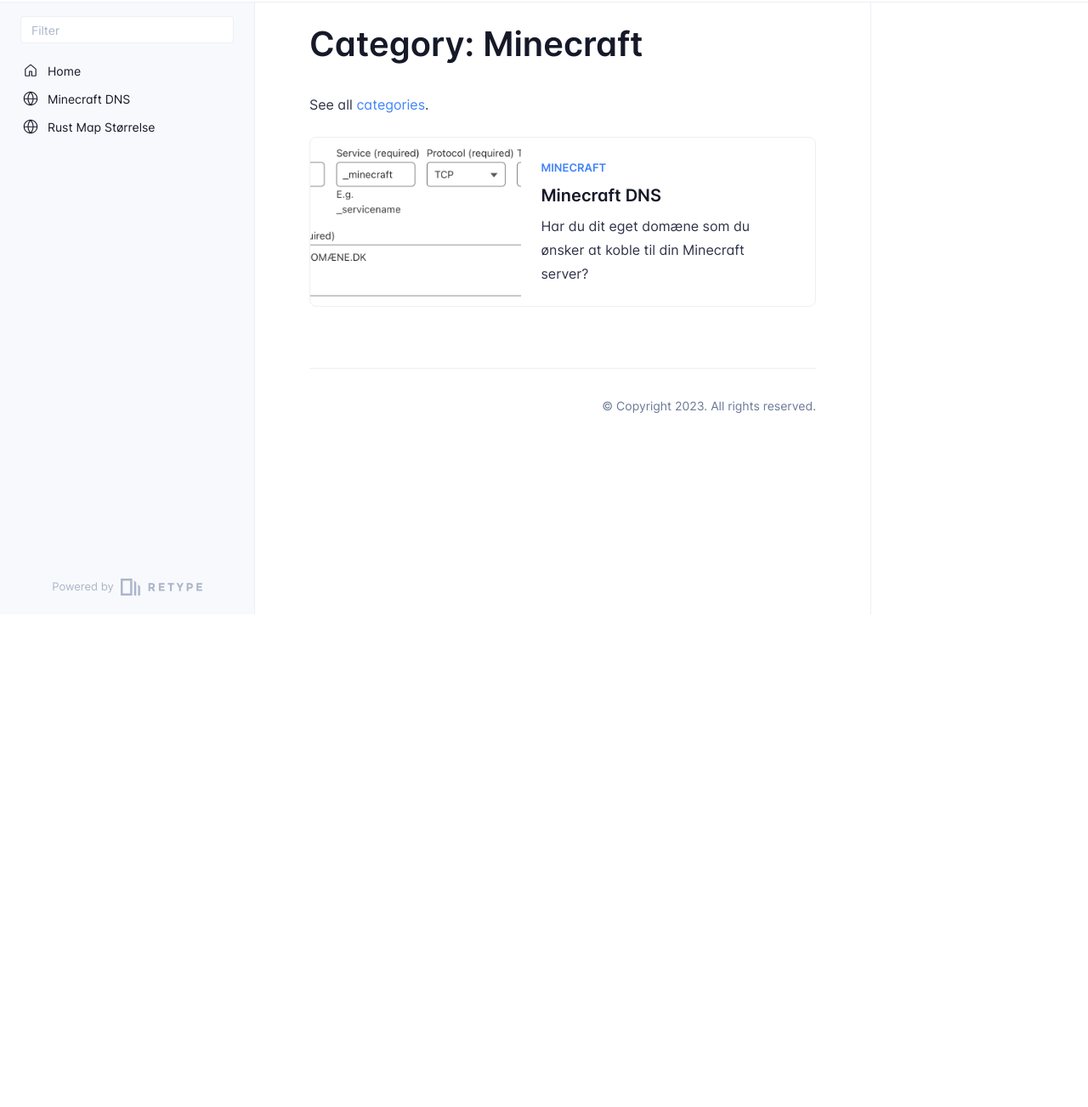
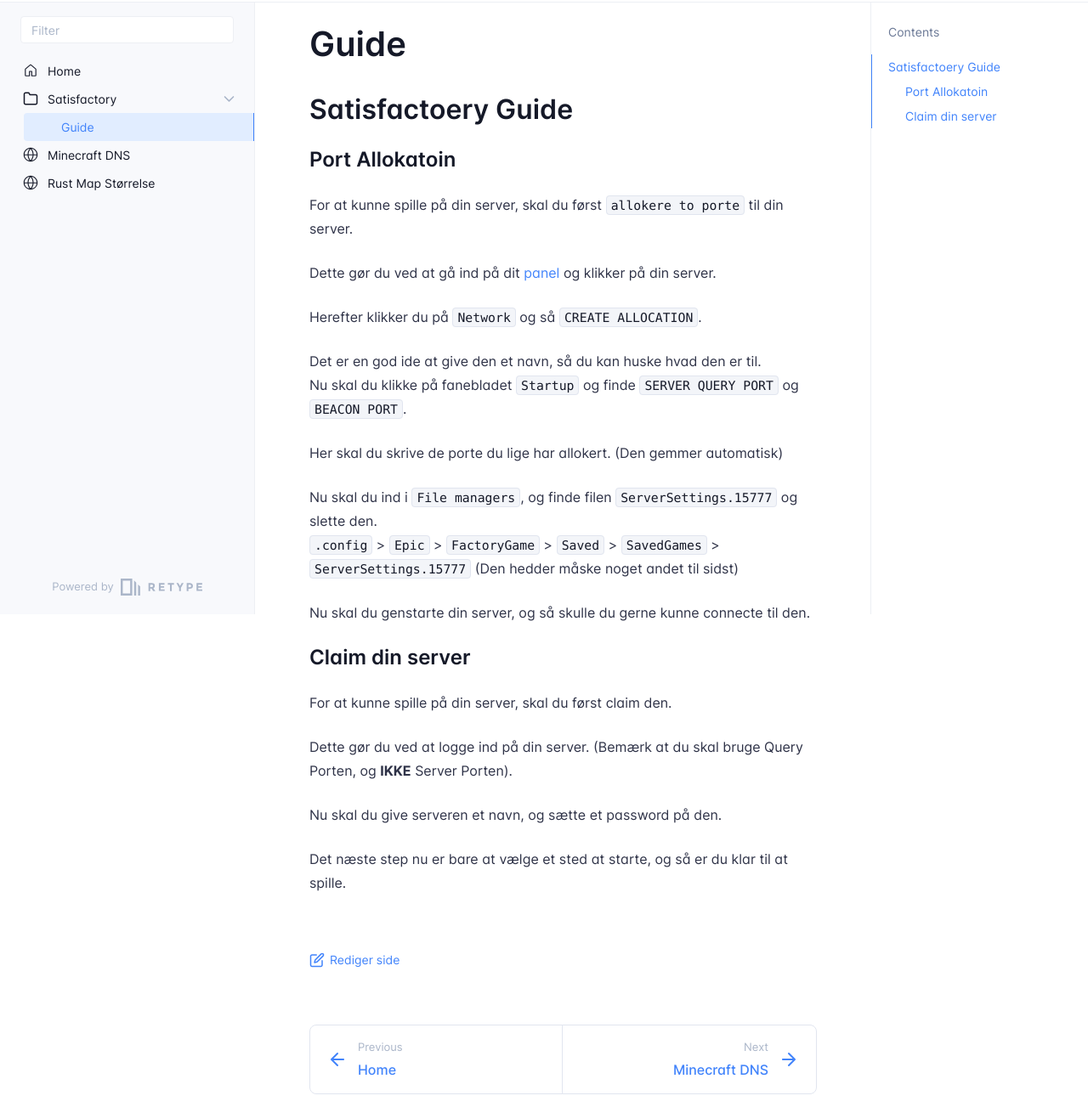
Before and after one commit to DenDanskeMine/Danbyte-Wiki, a plain HTML site: page satisfactory/guide/index.html in a window 1280 px wide. Shown: the part 77-1380 px from the top of the page at 85% size. Before the commit the page ends 800 px from the top, so only its background shows below. Drawn offline with Linux system fonts and the light colour scheme.

Commit message:
Refreshes Retype-generated documentation.
Process triggered by DenDanskeMine.

```diff
--- a/404.html
+++ b/404.html
@@ -3,7 +3,7 @@
 <head>
     <meta charset="UTF-8">
     <meta name="viewport" content="width=device-width,initial-scale=1">
-    <meta name="turbo-cache-control" content="no-cache" data-turbo-track="reload" data-track-token="3.5.0.749566471661">
+    <meta name="turbo-cache-control" content="no-cache" data-turbo-track="reload" data-track-token="3.5.0.749684686826">
 
     <!-- See retype.com -->
     <meta name="generator" content="Retype 3.5.0">
@@ -27,11 +27,11 @@
 
     <script data-cfasync="false">(function () { var el = document.documentElement, m = localStorage.getItem("doc_theme"), wm = window.matchMedia; if (m === "dark" || (!m && wm && wm("(prefers-color-scheme: dark)").matches)) { el.classList.add("dark") } else { el.classList.remove("dark") } })();</script>
 
-    <link href="/resources/css/retype.css?v=3.5.0.749566471661" rel="stylesheet">
+    <link href="/resources/css/retype.css?v=3.5.0.749684686826" rel="stylesheet">
 
-    <script data-cfasync="false" src="/resources/js/config.js?v=3.5.0.749566471661" data-turbo-eval="false" defer></script>
+    <script data-cfasync="false" src="/resources/js/config.js?v=3.5.0.749684686826" data-turbo-eval="false" defer></script>
     <script data-cfasync="false" src="/resources/js/retype.js?v=3.5.0" data-turbo-eval="false" defer></script>
-    <script id="lunr-js" data-cfasync="false" src="/resources/js/lunr.js?v=3.5.0.749566471661" data-turbo-eval="false" defer></script>
+    <script id="lunr-js" data-cfasync="false" src="/resources/js/lunr.js?v=3.5.0.749684686826" data-turbo-eval="false" defer></script>
 </head>
 <body>
     <div id="docs-app" class="relative text-base antialiased text-gray-700 bg-white font-body dark:bg-dark-850 dark:text-dark-300">
--- a/categories/minecraft/index.html
+++ b/satisfactory/guide/index.html
@@ -3,35 +3,38 @@
 <head>
     <meta charset="UTF-8">
     <meta name="viewport" content="width=device-width,initial-scale=1">
-    <meta name="turbo-cache-control" content="no-cache" data-turbo-track="reload" data-track-token="3.5.0.749566471661">
+    <meta name="turbo-cache-control" content="no-cache" data-turbo-track="reload" data-track-token="3.5.0.749684686826">
 
     <!-- See retype.com -->
     <meta name="generator" content="Retype 3.5.0">
 
     <!-- Primary Meta Tags -->
-    <title>Minecraft</title>
-    <meta name="title" content="Minecraft">
+    <title>Guide</title>
+    <meta name="title" content="Guide">
+    <meta name="description" content="For at kunne spille på din server, skal du først allokere to porte til din server.">
 
     <!-- Canonical -->
-    <link rel="canonical" href="https://wiki.danbyte.net/categories/minecraft/">
+    <link rel="canonical" href="https://wiki.danbyte.net/satisfactory/guide/">
 
     <!-- Open Graph / Facebook -->
     <meta property="og:type" content="website">
-    <meta property="og:url" content="https://wiki.danbyte.net/categories/minecraft/">
-    <meta property="og:title" content="Minecraft">
+    <meta property="og:url" content="https://wiki.danbyte.net/satisfactory/guide/">
+    <meta property="og:title" content="Guide">
+    <meta property="og:description" content="For at kunne spille på din server, skal du først allokere to porte til din server.">
 
     <!-- Twitter -->
     <meta property="twitter:card" content="summary_large_image">
-    <meta property="twitter:url" content="https://wiki.danbyte.net/categories/minecraft/">
-    <meta property="twitter:title" content="Minecraft">
+    <meta property="twitter:url" content="https://wiki.danbyte.net/satisfactory/guide/">
+    <meta property="twitter:title" content="Guide">
+    <meta property="twitter:description" content="For at kunne spille på din server, skal du først allokere to porte til din server.">
 
     <script data-cfasync="false">(function () { var el = document.documentElement, m = localStorage.getItem("doc_theme"), wm = window.matchMedia; if (m === "dark" || (!m && wm && wm("(prefers-color-scheme: dark)").matches)) { el.classList.add("dark") } else { el.classList.remove("dark") } })();</script>
 
-    <link href="../../resources/css/retype.css?v=3.5.0.749566471661" rel="stylesheet">
+    <link href="../../resources/css/retype.css?v=3.5.0.749684686826" rel="stylesheet">
 
-    <script data-cfasync="false" src="../../resources/js/config.js?v=3.5.0.749566471661" data-turbo-eval="false" defer></script>
+    <script data-cfasync="false" src="../../resources/js/config.js?v=3.5.0.749684686826" data-turbo-eval="false" defer></script>
     <script data-cfasync="false" src="../../resources/js/retype.js?v=3.5.0" data-turbo-eval="false" defer></script>
-    <script id="lunr-js" data-cfasync="false" src="../../resources/js/lunr.js?v=3.5.0.749566471661" data-turbo-eval="false" defer></script>
+    <script id="lunr-js" data-cfasync="false" src="../../resources/js/lunr.js?v=3.5.0.749684686826" data-turbo-eval="false" defer></script>
 </head>
 <body>
     <div id="docs-app" class="relative text-base antialiased text-gray-700 bg-white font-body dark:bg-dark-850 dark:text-dark-300">
@@ -160,30 +163,77 @@
                                 <!-- Rendered if sidebar right is enabled -->
                                 <div id="docs-sidebar-right-toggle"></div>
                                 <!-- Page content  -->
-<doc-anchor-target id="category-minecraft" class="break-words">
+<doc-anchor-target id="guide" class="break-words">
     <h1>
-        <doc-anchor-trigger class="header-anchor-trigger" to="#category-minecraft">#</doc-anchor-trigger>
-        <span>Category: Minecraft</span>
+        <doc-anchor-trigger class="header-anchor-trigger" to="#guide">#</doc-anchor-trigger>
+        <span>Guide</span>
     </h1>
 </doc-anchor-target>
-<p>See all <a href="../">categories</a>.</p>
-<a class="no-link mb-6 overflow-hidden border border-gray-200 rounded-lg md:flex dark:border-dark-700 hover:border-gray-400 dark:hover:border-dark-450" href="../../minecraftdns/">
-    <div class="relative shrink-0 bg-gray-300 md:w-5/12 pb-9/16 md:pb-0 dark:bg-dark-450">
-        <img class="absolute object-cover w-full h-full" src="../../img/dnssrv.png">
-    </div>
-    <div class="p-6">
-        <div class="text-xs font-semibold text-blue-500 uppercase dark:text-blue-400">Minecraft</div>
-        <div class="mt-2 text-lg font-semibold leading-snug text-gray-900 dark:text-white md:text-xl">Minecraft DNS</div>
-        <div class="line-clamp-3"><p class="hidden mt-2 md:block">Har du dit eget domæne som du ønsker at koble til din Minecraft server?</p></div>
-    </div>
-</a>
+<doc-anchor-target id="satisfactoery-guide">
+    <h2>
+        <doc-anchor-trigger class="header-anchor-trigger" to="#satisfactoery-guide">#</doc-anchor-trigger>
+        <span>Satisfactoery Guide</span>
+    </h2>
+</doc-anchor-target>
+<doc-anchor-target id="port-allokatoin">
+    <h3>
+        <doc-anchor-trigger class="header-anchor-trigger" to="#port-allokatoin">#</doc-anchor-trigger>
+        <span>Port Allokatoin</span>
+    </h3>
+</doc-anchor-target>
+<p>For at kunne spille på din server, skal du først <code v-pre>allokere to porte</code> til din server.</p>
+<p>Dette gør du ved at gå ind på dit <a href="https://panel.danbyte.net">panel</a> og klikker på din server.</p>
+<p>Herefter klikker du på <code v-pre>Network</code> og så <code v-pre>CREATE ALLOCATION</code>.<br></p>
+<p>Det er en god ide at give den et navn, så du kan huske hvad den er til.<br>
+Nu skal du klikke på fanebladet <code v-pre>Startup</code> og finde <code v-pre>SERVER QUERY PORT</code> og <code v-pre>BEACON PORT</code>.</p>
+<p>Her skal du skrive de porte du lige har allokert. (Den gemmer automatisk)</p>
+<p>Nu skal du ind i <strong><code v-pre>File managers</code></strong>, og finde filen <code v-pre>ServerSettings.15777</code> og slette den.<br>
+<code v-pre>.config</code> &gt; <code v-pre>Epic</code> &gt; <code v-pre>FactoryGame</code> &gt; <code v-pre>Saved</code> &gt; <code v-pre>SavedGames</code> &gt; <code v-pre>ServerSettings.15777</code> (Den hedder måske noget andet til sidst)</p>
+<p>Nu skal du genstarte din server, og så skulle du gerne kunne connecte til den.</p>
+<doc-anchor-target id="claim-din-server">
+    <h3>
+        <doc-anchor-trigger class="header-anchor-trigger" to="#claim-din-server">#</doc-anchor-trigger>
+        <span>Claim din server</span>
+    </h3>
+</doc-anchor-target>
+<p>For at kunne spille på din server, skal du først claim den.</p>
+<p>Dette gør du ved at logge ind på din server. (Bemærk at du skal bruge Query Porten, og <strong>IKKE</strong> Server Porten).</p>
+<p>Nu skal du give serveren et navn, og sætte et password på den.</p>
+<p>Det næste step nu er bare at vælge et sted at starte, og så er du klar til at spille.</p>
 
 
                                 <!-- Required only on API pages -->
                                 <doc-toolbar-member-filter-no-results></doc-toolbar-member-filter-no-results>
                             </div>
                             <footer class="clear-both">
+                                <div class="flex flex-wrap items-center justify-between mt-14">
+                                    <a class="my-2.5 inline-flex items-center text-sm whitespace-nowrap text-blue-500 dark:text-blue-400 hover:text-blue-700 hover:underline" href="https://github.com/DenDanskeMine/Danbyte-Wiki/blob/main/Satisfactory/guide.md" target="_blank" rel="noopener">
+                                        <svg class="mr-1.5" xmlns="http://www.w3.org/2000/svg" width="18" height="18" viewBox="0 0 24 24" fill="currentColor" overflow="visible"><path d="M20 12c-.55 0-1 .45-1 1v7c0 .55-.45 1-1 1H4c-.55 0-1-.45-1-1V6c0-.55.45-1 1-1h7c.55 0 1-.45 1-1s-.45-1-1-1H4C2.35 3 1 4.35 1 6v14c0 1.65 1.35 3 3 3h14c1.65 0 3-1.35 3-3v-7c0-.55-.45-1-1-1z" /><path d="M22.21 1.79c-1.18-1.18-3.24-1.18-4.41 0l-9.5 9.5c-.13.13-.22.29-.26.46l-1 4c-.08.34.01.7.26.95.18.2.44.3.7.3.08 0 .16-.01.24-.03l4-1c.18-.04.34-.13.46-.26l9.5-9.5c1.22-1.22 1.22-3.2.01-4.42zm-1.42 3l-9.3 9.3-2.11.53.53-2.11 9.3-9.3c.42-.42 1.16-.42 1.59 0 .43.43.43 1.15-.01 1.58z" /><path fill="none" d="M0 0h24v24H0z" /></svg>
+                                        <span>Rediger side</span>
+                                    </a>
+                                </div>
 
+                                <nav class="flex mt-14">
+                                    <div class="w-1/2">
+                                        <a class="px-5 py-4 h-full flex items-center break-normal font-medium text-blue-500 dark:text-blue-400 border border-gray-300 hover:border-gray-400 dark:border-dark-650 dark:hover:border-dark-450 rounded-l-lg transition-colors duration-150 relative hover:z-5" href="../../">
+                                            <svg xmlns="http://www.w3.org/2000/svg" class="mr-3" width="24" height="24" viewBox="0 0 24 24" fill="currentColor" overflow="visible"><path d="M19 11H7.41l5.29-5.29a.996.996 0 10-1.41-1.41l-7 7a1 1 0 000 1.42l7 7a1.024 1.024 0 001.42-.01.996.996 0 000-1.41L7.41 13H19c.55 0 1-.45 1-1s-.45-1-1-1z" /><path fill="none" d="M0 0h24v24H0z" /></svg>
+                                            <span>
+                                                <span class="block text-xs font-normal text-gray-400 dark:text-dark-400">Previous</span>
+                                                <span class="block mt-1">Home</span>
+                                            </span>
+                                        </a>
+                                    </div>
+
+                                    <div class="w-1/2">
+                                        <a class="px-5 py-4 -mx-px h-full flex items-center justify-end break-normal font-medium text-blue-500 dark:text-blue-400 border border-gray-300 hover:border-gray-400 dark:border-dark-650 dark:hover:border-dark-450 rounded-r-lg transition-colors duration-150 relative hover:z-5" href="../../minecraftdns/">
+                                            <span>
+                                                <span class="block text-xs font-normal text-right text-gray-400 dark:text-dark-400">Next</span>
+                                                <span class="block mt-1">Minecraft DNS</span>
+                                            </span>
+                                            <svg xmlns="http://www.w3.org/2000/svg" class="ml-3" width="24" height="24" viewBox="0 0 24 24" fill="currentColor" overflow="visible"><path d="M19.92 12.38a1 1 0 00-.22-1.09l-7-7a.996.996 0 10-1.41 1.41l5.3 5.3H5c-.55 0-1 .45-1 1s.45 1 1 1h11.59l-5.29 5.29a.996.996 0 000 1.41c.19.2.44.3.7.3s.51-.1.71-.29l7-7c.09-.09.16-.21.21-.33z" /><path fill="none" d="M0 0h24v24H0z" /></svg>
+                                        </a>
+                                    </div>
+                                </nav>
                             </footer>
                         </main>
 
@@ -222,6 +272,6 @@
 
     <div id="docs-overlay-target"></div>
 
-    <script data-cfasync="false">window.__DOCS__ = { "title": "Minecraft", level: 2, icon: "file", hasPrism: false, hasMermaid: false, hasMath: false, tocDepth: 23 }</script>
+    <script data-cfasync="false">window.__DOCS__ = { "title": "Guide", level: 2, icon: "file", hasPrism: false, hasMermaid: false, hasMath: false, tocDepth: 23 }</script>
 </body>
 </html>
```
Also changed, not shown: categories/index.html (+4 -4 lines), categories/rust/index.html (+4 -4 lines), index.html (+6 -6 lines), minecraftdns/index.html (+6 -6 lines), resources/js/search.json (+1 -1 lines), rustmap/index.html (+4 -4 lines), resources/js/config.js, 1 other file.
